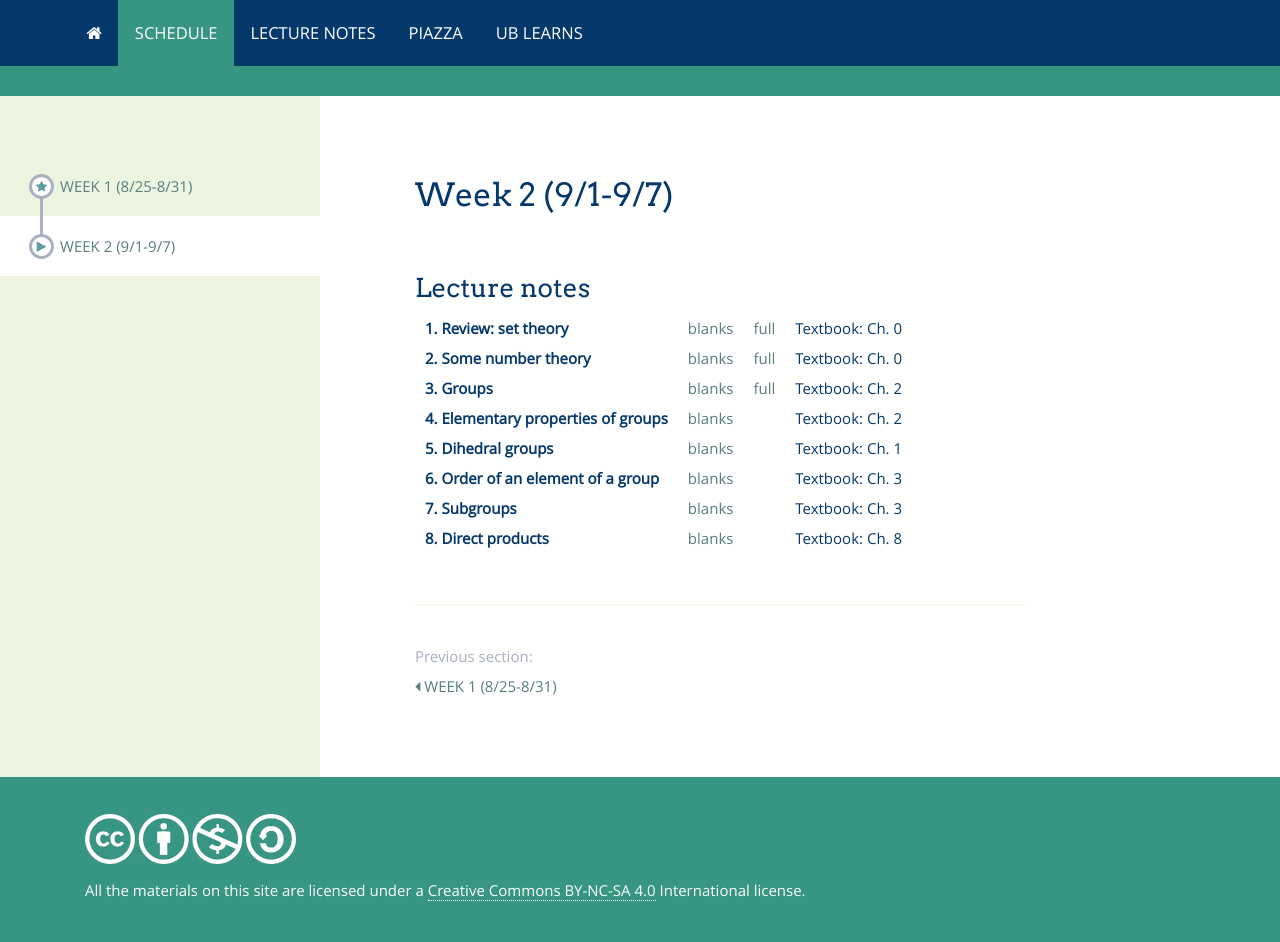
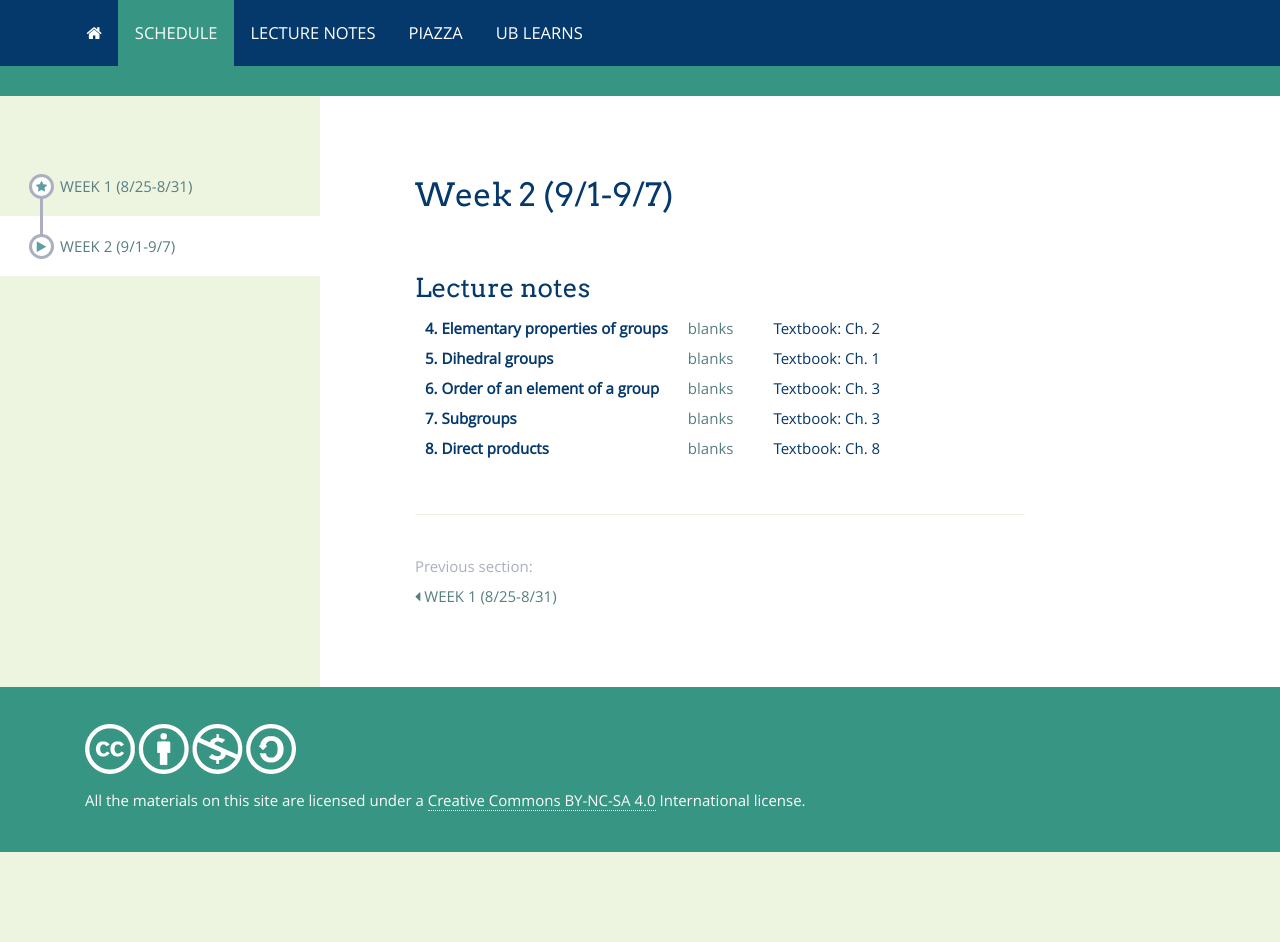
Before and after one commit to bbadzioch/419_site, a Jekyll site: the page built from modules/schedule/_posts/2000-01-02-week_2.md, in a window 1280 px wide. Built offline with Jekyll 4.4.1, drawn with Linux system fonts in a browser that asks for light colours; nearby versions of some CDN libraries; after the commit the page ends 900 px from its top, so only the background shows below that.

Commit message:
Update 2000-01-02-week_2.md

```diff
--- a/modules/schedule/_posts/2000-01-02-week_2.md
+++ b/modules/schedule/_posts/2000-01-02-week_2.md
@@ -3,16 +3,6 @@ title: Week 2 (9/1-9/7)
 published: true
 
 chapters:
-    - title: "1. Review: set theory"
-      textbook: "Ch. 0"
-      complete: true
-    - title: "2. Some number theory"
-      textbook: "Ch. 0"
-      publish: true
-      complete: true
-    - title: "3. Groups"
-      textbook: "Ch. 2"
-      complete: true
     - title: "4. Elementary properties of groups"
       textbook: "Ch. 2"
       publish: true
```
